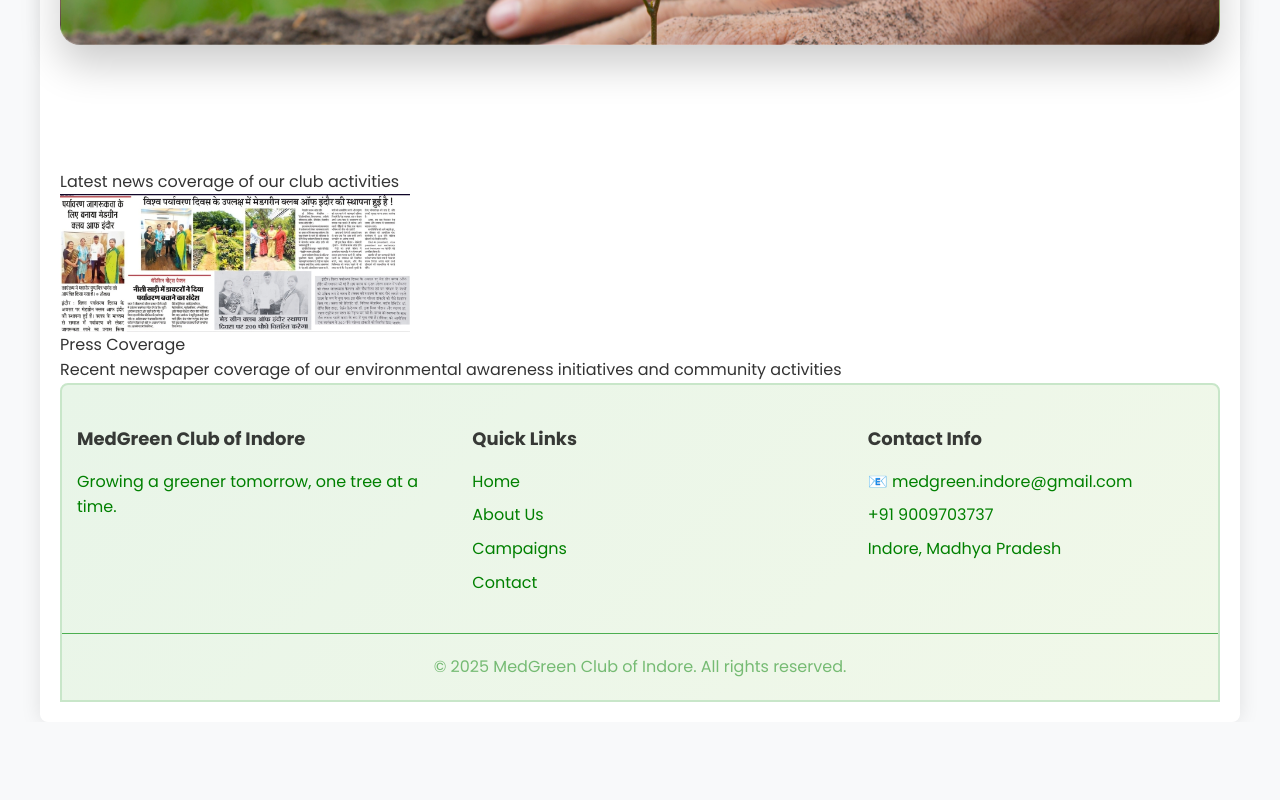
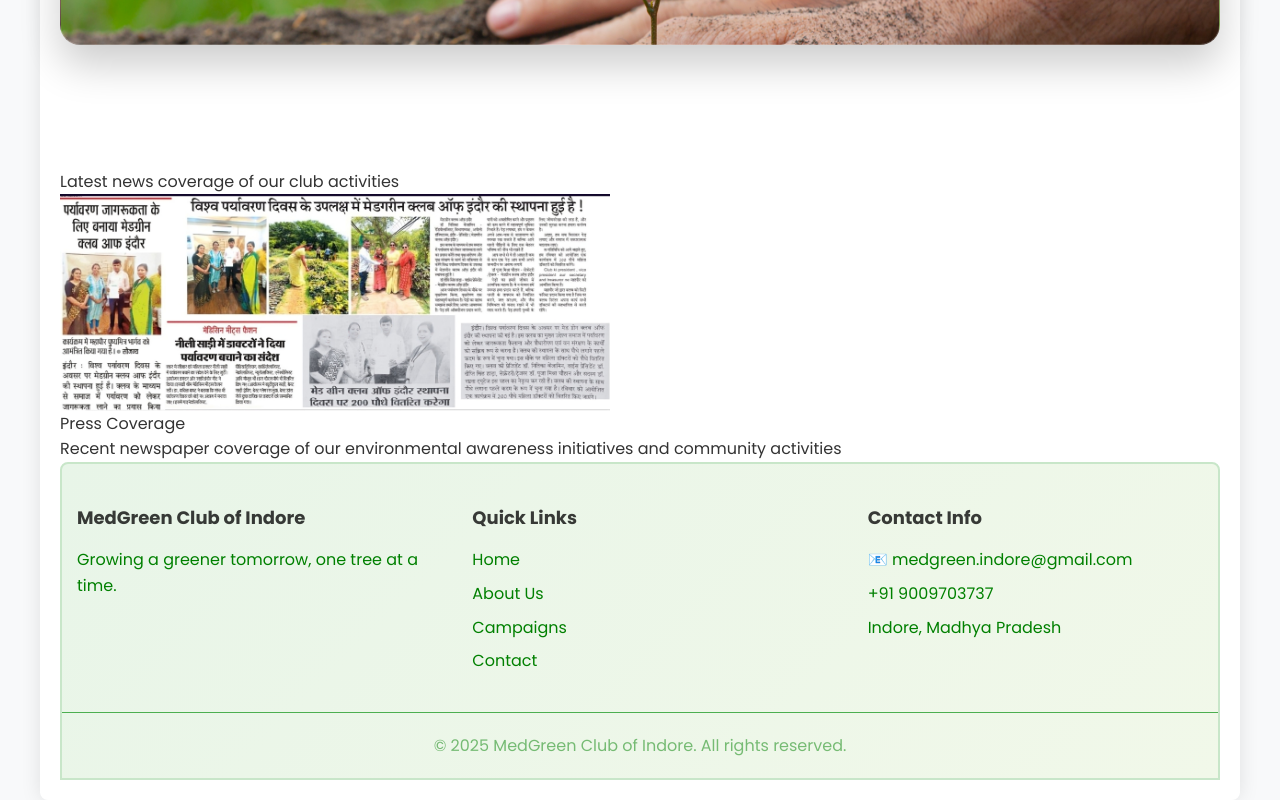
Before and after one commit to riddima15benjamin/reactjs, a React (Create React App) app: page / in a window 1280 px wide. Shown: the part 2862-3662 px from the top of the page. Before the commit the page ends 3584 px from the top, so only its background shows below. Built offline with nearby package versions, Linux system fonts and the light colour scheme.

Commit message:
fix: increase max height and width for news image in DesktopHome component

```diff
--- a/src/components/DesktopHome.jsx
+++ b/src/components/DesktopHome.jsx
@@ -251,8 +251,8 @@
                 alt="Club News Coverage - Environmental Awareness Activities"
                 className="news-image mx-auto rounded-lg shadow-md"
                 style={{
-                  maxHeight: '250px',
-                  maxWidth: '350px',
+                  maxHeight: '450px',
+                  maxWidth: '550px',
                   width: '100%',
                   objectFit: 'contain',
                   display: 'block'
```
